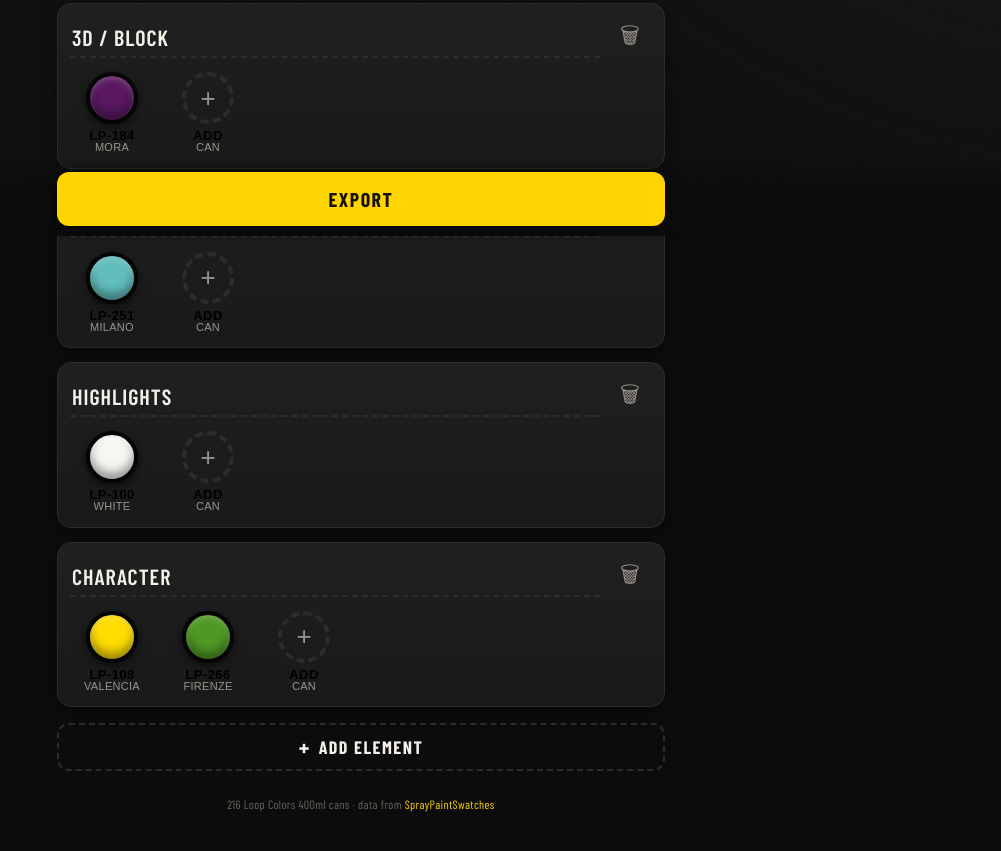
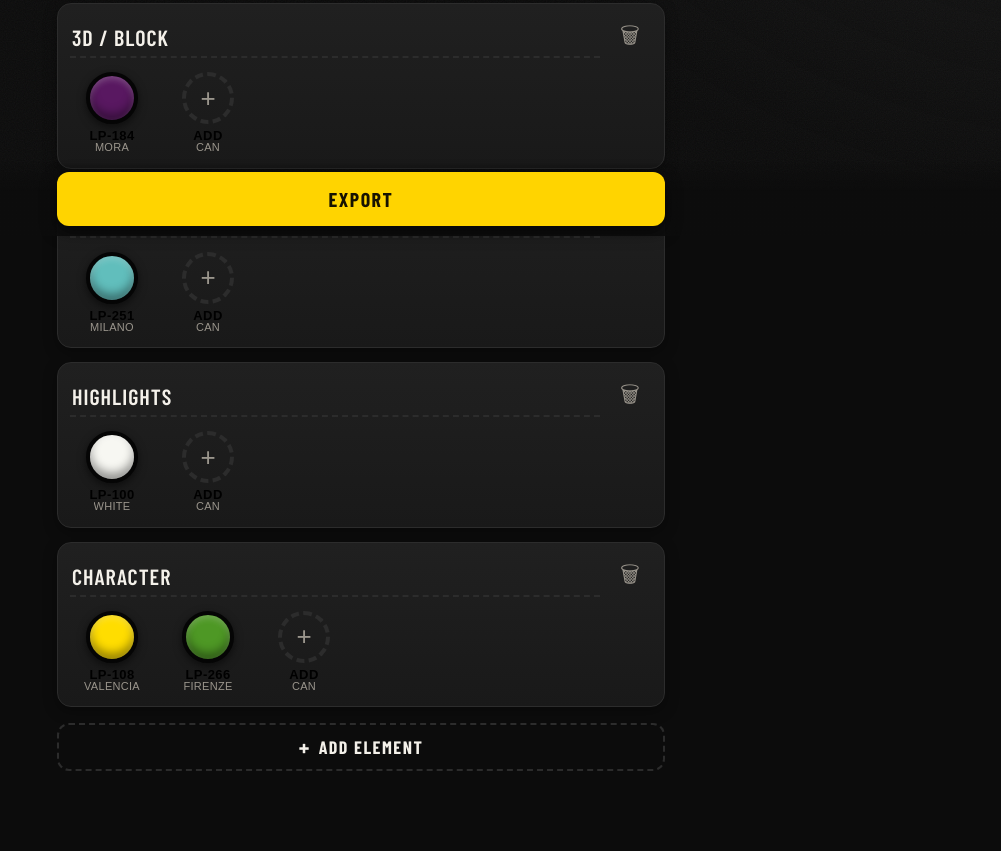
Before and after one commit to stuartcarroll/loop-palette-planner, a website with bundled scripts: page public/index.html in a window 1280 px wide. Shown: the part 564-1415 px from the top of the page, without its empty margins (279-1280 px from the left). Built offline with nearby package versions, Linux system fonts and the light colour scheme.

Commit message:
UI: remove in-app data-credit footer line
SprayPaintSwatches credit remains in README/CLAUDE.md.

Co-Authored-By: Claude Opus 4.8 (1M context) <noreply@anthropic.com>

```diff
--- a/public/index.html
+++ b/public/index.html
@@ -43,11 +43,6 @@
     <button id="add-element" class="btn btn--ghost" type="button">
       <span class="btn__plus">+</span> Add element
     </button>
-
-    <p class="credit">
-      216 Loop Colors 400ml cans · data from
-      <a href="https://github.com/stuartcarroll/SprayPaintSwatches" target="_blank" rel="noopener">SprayPaintSwatches</a>
-    </p>
   </main>
 
   <div class="export-bar">
```
